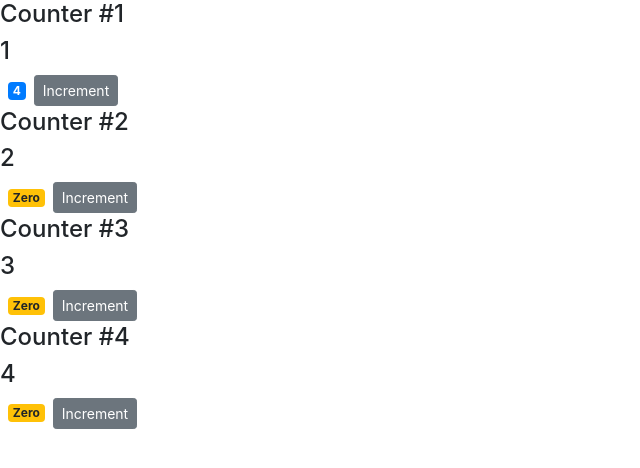
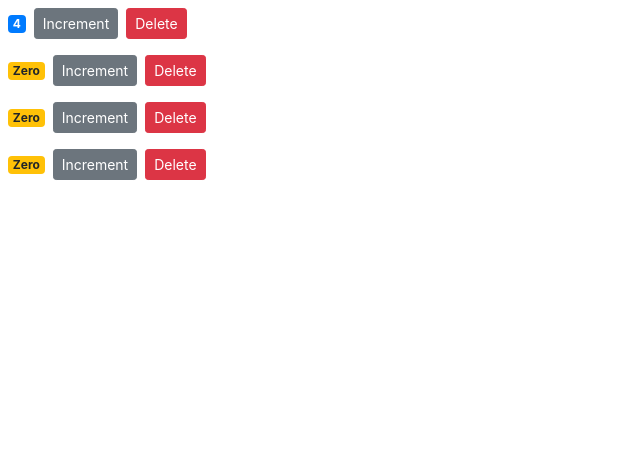
Before and after one commit to haris-begluk/react-m, a React (Create React App) app: page / in a window 1280 px wide. Shown: the top 468 px of the page, without its empty margins (0-640 px from the left). Built offline with nearby package versions, Linux system fonts and the light colour scheme.

Commit message:
Raising and handling events

```diff
--- a/src/components/counter.jsx
+++ b/src/components/counter.jsx
@@ -5,25 +5,27 @@
     value: this.props.value
   };
 
-  handleIncrement = product => {
-    console.log(product);
+  handleIncrement = () => {
+    //this.props.value = 4; //error
     this.setState({ value: this.state.value + 1 }); //Updating state
   };
-  // doHandleIncrement = () => {
-  //   this.handleIncrement({ id: this.state.count });
-  // };
+
   render() {
-    console.log("props", this.props);
+    //console.log("props", this.props);
     return (
       <div>
-        {this.props.children}
-        <h4>{this.props.id}</h4>
         <span className={this.getBadgeClasses()}>{this.formatCount()}</span>
         <button
           onClick={() => this.handleIncrement(this.state.value)}
           className="btn btn-secondary btn-sm"
         >
           Increment
+        </button>
+        <button
+          onClick={() => this.props.onDelete(this.props.id)}
+          className="btn btn-danger btn-sm m-2"
+        >
+          Delete
         </button>
       </div>
     );
--- a/src/components/counters.jsx
+++ b/src/components/counters.jsx
@@ -12,13 +12,22 @@
       ]
     };
   }
+  handleDelete = counterId => {
+    //console.log("Delete handeled", counterId);
+    const counters = this.state.counters.filter(c => c.id !== counterId);
+    this.setState({ counters });
+  };
+
   render() {
     return (
       <div>
         {this.state.counters.map(counter => (
-          <Counter key={counter.id} value={counter.value} id={counter.id}>
-            <h4>Counter #{counter.id}</h4>
-          </Counter>
+          <Counter
+            key={counter.id}
+            value={counter.value}
+            onDelete={this.handleDelete}
+            id={counter.id}
+          />
         ))}
       </div>
     );
```
